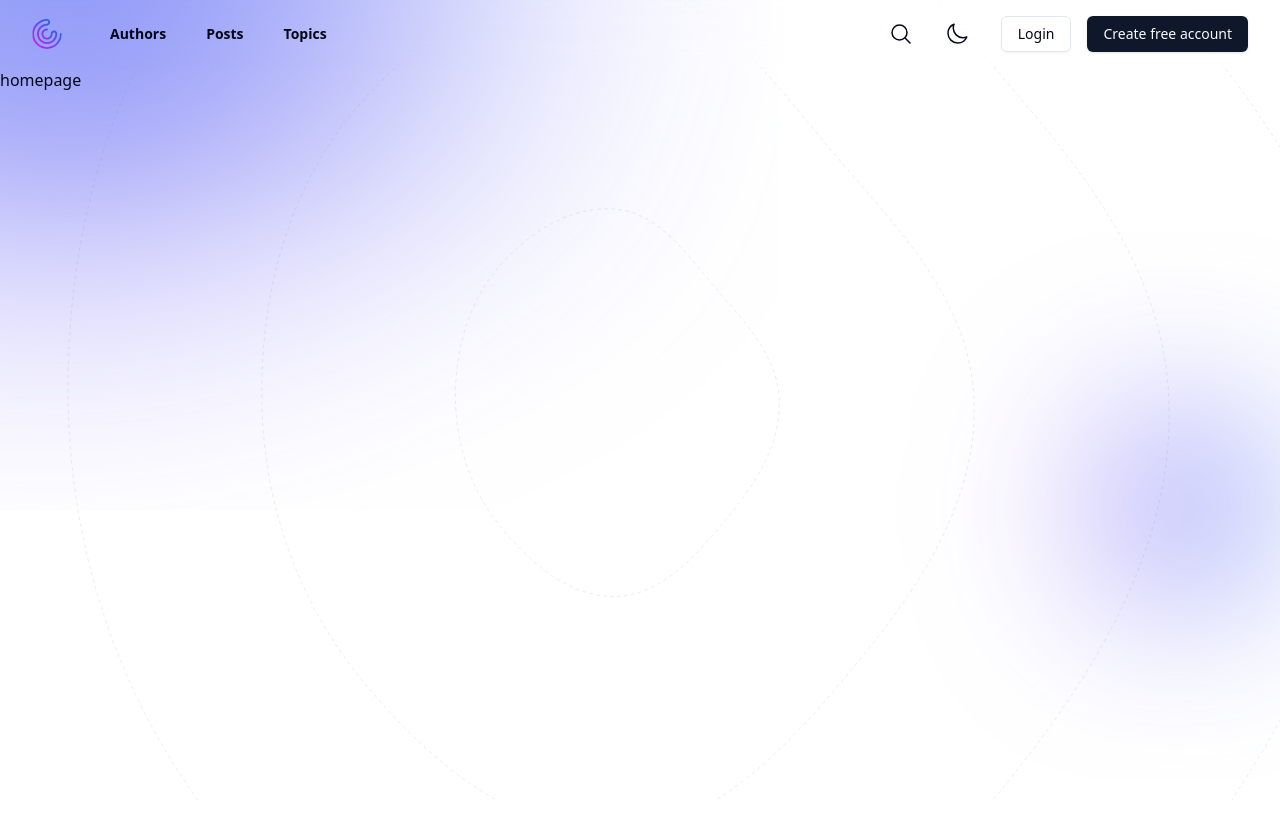
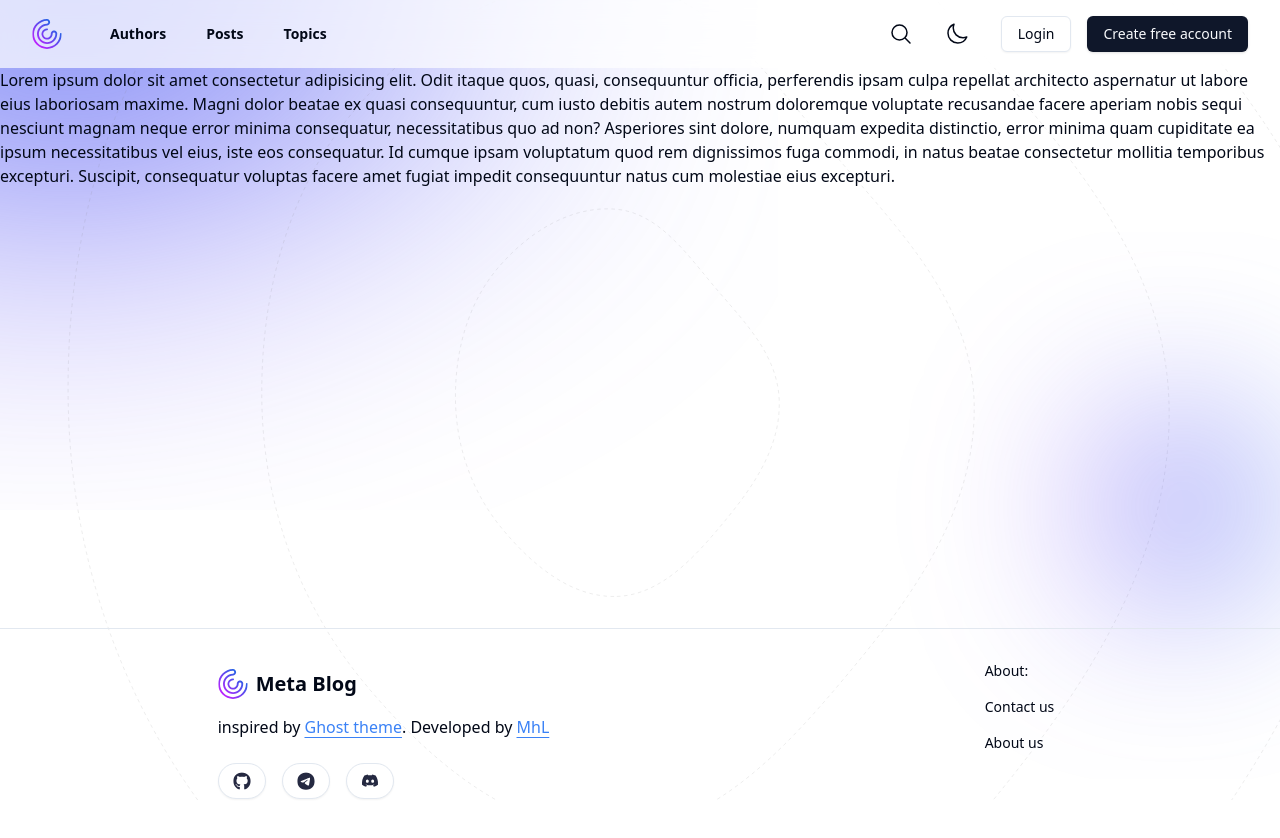
Before and after one commit to MhL5/Meta-Blog, a React (Vite) app in the folder frontend/: page / in a window 1280 px wide. Before the commit the page ends 800 px from the top, so only its background shows below. Built offline with nearby package versions, Linux system fonts and the light colour scheme.

Commit message:
frotnend:update Header/HomePage

```diff
--- a/frontend/src/components/layout/Header.tsx
+++ b/frontend/src/components/layout/Header.tsx
@@ -13,7 +13,7 @@ type NavigationMenuProps = {
 
 function Header() {
   return (
-    <header className="sticky top-0 z-50 bg-bodyBackgroundColor/70 backdrop-blur-md">
+    <header className="sticky top-0 z-50 bg-background/70 backdrop-blur-md">
       <NavigationMenu />
     </header>
   );
@@ -46,5 +46,4 @@ function NavigationMenu({ className }: NavigationMenuProps) {
   );
 }
 
-Header.NavigationMenu = NavigationMenu;
 export default Header;
--- a/frontend/src/pages/Homepage.tsx
+++ b/frontend/src/pages/Homepage.tsx
@@ -1,3 +1,4 @@
+import Footer from "@/components/layout/Footer";
 import Header from "@/components/layout/Header";
 import PageContainer from "@/components/layout/PageContainer";
 
@@ -5,7 +6,8 @@ export default function Homepage() {
   return (
     <PageContainer>
       <Header />
-      homepage
+      <div className="min-h-[70dvh]">Lorem ipsum dolor sit amet consectetur adipisicing elit. Odit itaque quos, quasi, consequuntur officia, perferendis ipsam culpa repellat architecto aspernatur ut labore eius laboriosam maxime. Magni dolor beatae ex quasi consequuntur, cum iusto debitis autem nostrum doloremque voluptate recusandae facere aperiam nobis sequi nesciunt magnam neque error minima consequatur, necessitatibus quo ad non? Asperiores sint dolore, numquam expedita distinctio, error minima quam cupiditate ea ipsum necessitatibus vel eius, iste eos consequatur. Id cumque ipsam voluptatum quod rem dignissimos fuga commodi, in natus beatae consectetur mollitia temporibus excepturi. Suscipit, consequatur voluptas facere amet fugiat impedit consequuntur natus cum molestiae eius excepturi.</div>
+      <Footer />
     </PageContainer>
   );
 }
```
